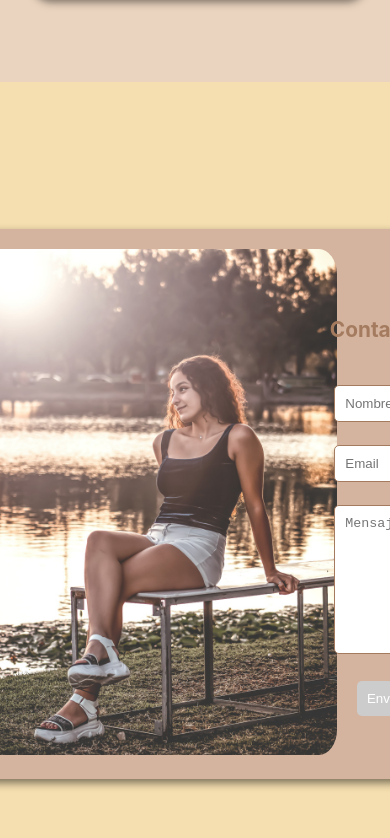
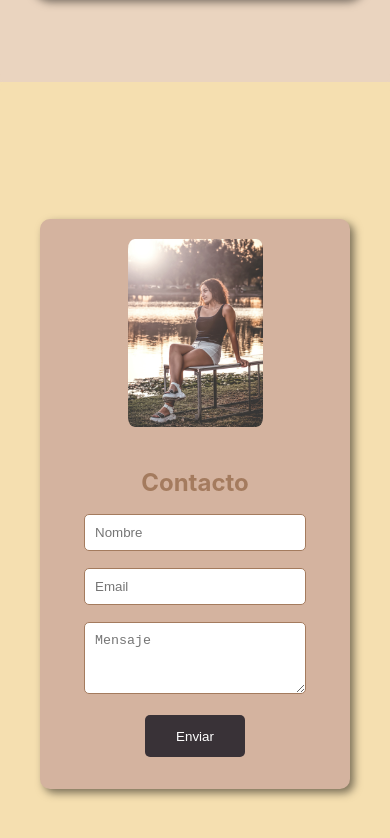
Before and after one commit to Adrianl93/cristianbarizoneph2, a React (Vite) app: page / in a window 390 px wide. Shown: the part 2450-3288 px from the top of the page. Built offline with nearby package versions, Linux system fonts and the light colour scheme.

Commit message:
contact responsive

```diff
--- a/src/styles/ContactForm.css
+++ b/src/styles/ContactForm.css
@@ -4,9 +4,10 @@
   padding: 20px;
   margin: 20px;
   display: flex;
+  flex-direction: row; /* Alineación en filas para pantallas grandes */
   justify-content: center;
   align-items: center;
-  box-shadow: 4px 4px 8px rgba(0, 0, 0, 0.5); /* Agrega sombra inferior y derecha */;
+  box-shadow: 4px 4px 8px rgba(0, 0, 0, 0.5); /* Sombra */
 }
 
 .contact-form {
@@ -14,25 +15,16 @@
   flex-direction: column;
   justify-content: center;
   align-items: center;
-  height: 40vh;
-  width: 20vw;
+  width: 100%;
+  max-width: 400px; /* Ancho máximo para evitar estiramientos */
 }
 
-.contact-form input {
+.contact-form input, .contact-form textarea {
   margin-bottom: 2vh;
   padding: 1vh;
-  width: 16vw;
+  width: 100%; /* Ocupa todo el ancho disponible */
   border: 1px solid var(--primary-color);
   border-radius: 10%;
-}
-
-.contact-form textarea {
-  margin-bottom: 2vh;
-  padding: 1vh;
-  width: 16vw;
-  height: 15vh;
-  border: 1px solid var(--primary-color);
-  border-radius: 5px;
 }
 
 .contact-form button {
@@ -42,17 +34,15 @@
   border: none;
   border-radius: 5px;
   cursor: pointer;
-  height: 5vh;
-  width: 10vw;
+  width: 100%; /* Ocupa todo el ancho disponible */
 }
 
-.contact-form button:hover {
-  background: var(--secondary-color);
-  color: black;
-}
-
-.contact-form div {
-  margin-bottom: 0.75vh;
+.contact-image {
+  width: 100%;
+  max-width: 600px;
+  height: auto;
+  border-radius: 5%;
+  margin-bottom: 20px;
 }
 
 .titleh2 {
@@ -60,30 +50,41 @@
   margin: 0px;
   margin-bottom: 5vh;
   margin-top: 3vh;
-  color:#A47B5E;
+  color: #A47B5E;
 }
 
-.contact-form .error {
-  color: red;
-  font-size: 12px;
+/* Responsive para pantallas pequeñas */
+@media screen and (max-width: 768px) {
+  .contact-form-container {
+    flex-direction: column; /* Colocar imagen arriba del formulario */
+  }
+
+  .contact-image {
+    width: 50%; /* Reducir tamaño de la imagen */
+    height: auto;
+    margin-bottom: 0px;
+  }
+
+  .contact-form {
+    width: 90%; /* Hacer el formulario más grande en pantallas pequeñas */
+    max-width: none; /* Quitar restricción de ancho máximo */
+  }
+
+  .contact-form input, .contact-form textarea {
+    width: 90%; /* Asegurarse de que los inputs ocupen todo el ancho */
+    min-width: 200px; /* Forzar un ancho mínimo en pantallas pequeñas */
+    max-height: 50px;
+    margin:0px;
+    padding:0px;
+  }
+
+  .contact-form button {
+    width: 90%; /* Asegurarse de que el botón ocupe todo el ancho */
+    min-width: 100px;
+  }
+
+  .titleh2 {
+    font-size: 1.5rem; /* Reducir tamaño del título */
+    margin-bottom: 2vh;
+  }
 }
-
-.contact-form button:disabled {
-  background-color: #ccc;
-  cursor: not-allowed;
-}
-
-.contentGrid {
-  display: flex;
-  flex-direction: row;
-  align-items: flex-start;
-  justify-content: space-around;
-  width: 100%;
-}
-
-.contact-image {
-  width: auto;
-  max-width: 600px;
-  height: 60vh;
-  border-radius: 5%;
-}
```
